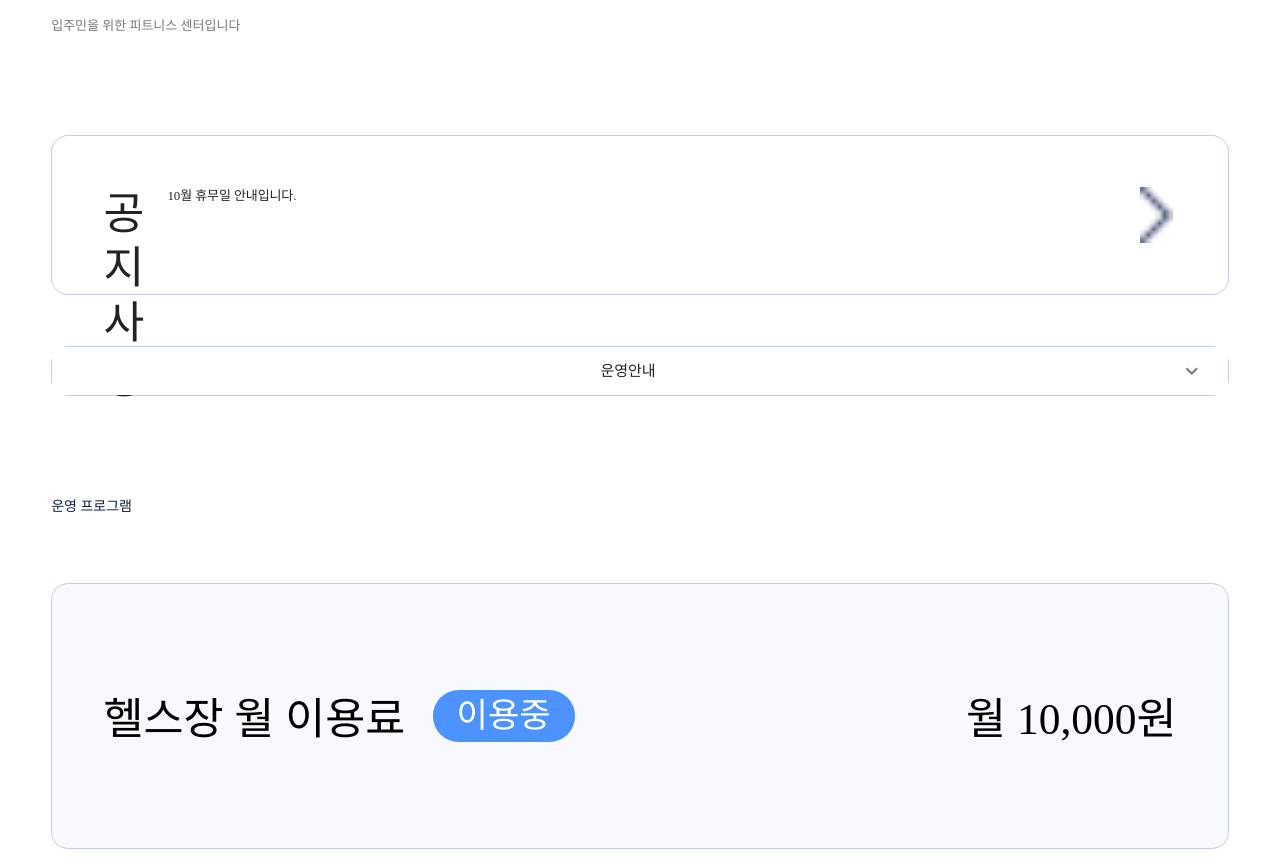
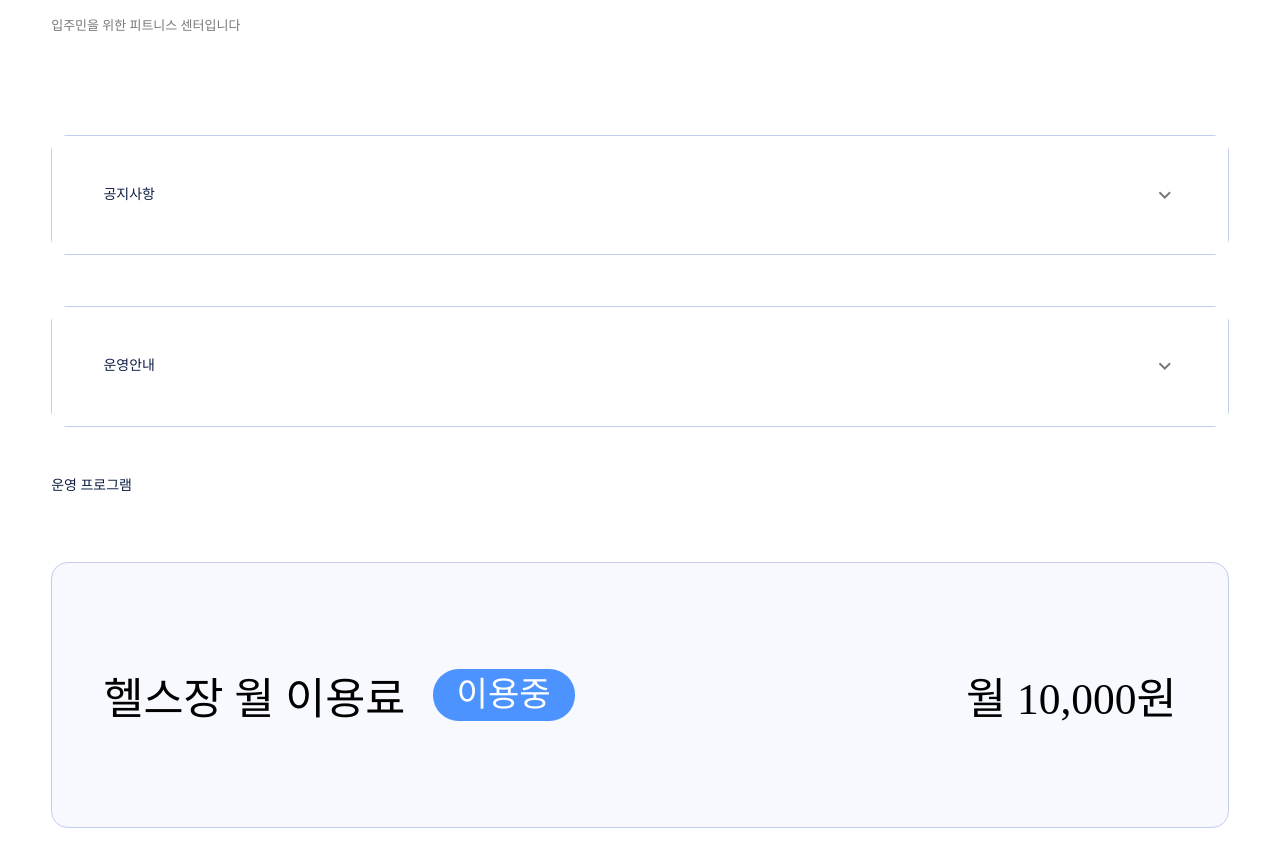
Before and after one commit to daunload/apartment_app, a Vue app: page /detailView in a window 1280 px wide. Shown: the part 840-1708 px from the top of the page. Built offline with nearby package versions, Linux system fonts and the light colour scheme.

Commit message:
Fix style

```diff
--- a/src/router/views/DetailView.vue
+++ b/src/router/views/DetailView.vue
@@ -3,18 +3,23 @@
 		<CarouselSlide :images="communityFacility.images" />
 		<p class="title">{{communityFacility.title}}</p>
 		<p class="description">{{communityFacility.description}}</p>
-		<div class="notificationWrapper">
-			<div class="notificationTextWrapper">
-				<p class="label">공지사항</p>
+		<v-row class="guideWrapper">
+		<v-expansion-panels accordion>
+			<v-expansion-panel>
+				<v-expansion-panel-header>
+				<p class="sub-title">공지사항</p>
+				</v-expansion-panel-header>
+				<v-expansion-panel-content>
 				<p class="text">{{communityFacility.notification}}</p>
-			</div>
-			<img class="moreImage" src="./@/../../../assets/ic-set-more.png" srcset="./@/../../../assets/ic-set-more@2x.png 2x, ./@/../../../assets/ic-set-more@3x.png 3x" />
-		</div>
+				</v-expansion-panel-content>
+			</v-expansion-panel>
+		</v-expansion-panels>
+		</v-row>
 			<v-row class="guideWrapper">
     <v-expansion-panels accordion>
-		<v-expansion-panel>
+			<v-expansion-panel>
 				<v-expansion-panel-header>
-				<p>운영안내</p>
+				<p class="sub-title">운영안내</p>
 				</v-expansion-panel-header>
 				<v-expansion-panel-content>
 					<LabelWrapper label="시설 위치 " :text="communityFacility.location" />
@@ -36,7 +41,7 @@
 					<p class="subTitle">주의사항</p>
 					<p class="text">주의사항 입니다.</p>
 				</v-expansion-panel-content>
-    </v-expansion-panel>
+      </v-expansion-panel>
 		</v-expansion-panels>
 			</v-row>
 		<p class="subTitle">운영 프로그램</p>
@@ -83,8 +88,22 @@ export default {
 	border: solid 0.5px #c0cdf1;
 	height: 12.533vw;
  }
- #wrapper::v-deep .v-expansion-panel-header {
+ .guideWrapper::v-deep .v-expansion-panel-header {
+	display: flex;
 	padding: 4vw;
+	justify-content: space-between;
+ }
+ .v-expansion-panel-header > *:not(.v-expansion-panel-header__icon) {
+	flex: none;
+ }
+ .sub-title {
+		font-size: 14px;
+		font-weight: normal;
+		font-stretch: normal;
+		font-style: normal;
+		line-height: 1.14;
+		letter-spacing: normal;
+		color: #0f1e44;
  }
 .container {
 	padding: 4vw 0;
@@ -146,7 +165,7 @@ export default {
 	.guideWrapper {
 		border-radius: 1.333vw;
 		border: solid 0.133vw #c0cdf1;
-		margin: 0 0 8vw 0;
+		margin: 0 0 4vw 0;
 	}
 	.label {
 		width: 64px;
```
